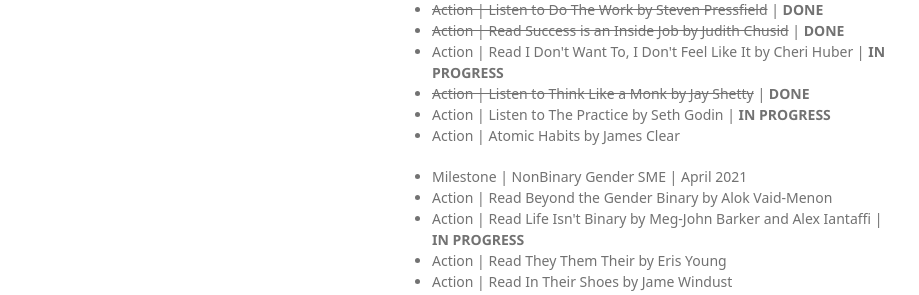
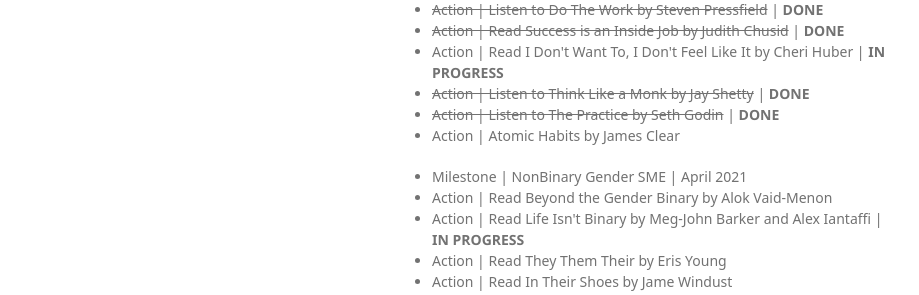
Before and after one commit to rainleander/rainleander.github.io, a Jekyll site: the page speak-softly.html, which Jekyll copies as it is, in a window 1280 px wide and 900 px high. Shown: the part 264-559 px from the top of the window, without its empty margins (178-1097 px from the left). Built offline with Jekyll 4.4.1, drawn with Linux system fonts in a browser that asks for light colours; some web fonts are replaced.

Commit message:
Update speak-softly.html

```diff
--- a/speak-softly.html
+++ b/speak-softly.html
@@ -38,7 +38,7 @@
         <li><del>Action | Read Success is an Inside Job by Judith Chusid</del> | <b>DONE</b></li>
         <li>Action | Read I Don't Want To, I Don't Feel Like It by Cheri Huber | <b>IN PROGRESS</b></li>
         <li><del>Action | Listen to Think Like a Monk by Jay Shetty</del> | <b>DONE</b></li>
-        <li>Action | Listen to The Practice by Seth Godin | <b>IN PROGRESS</b></li>
+        <li><del>Action | Listen to The Practice by Seth Godin</del> | <b>DONE</b></li>
         <li>Action | Atomic Habits by James Clear</li></ul>
 
         <ul><li>Milestone | NonBinary Gender SME | April 2021</li>
```
